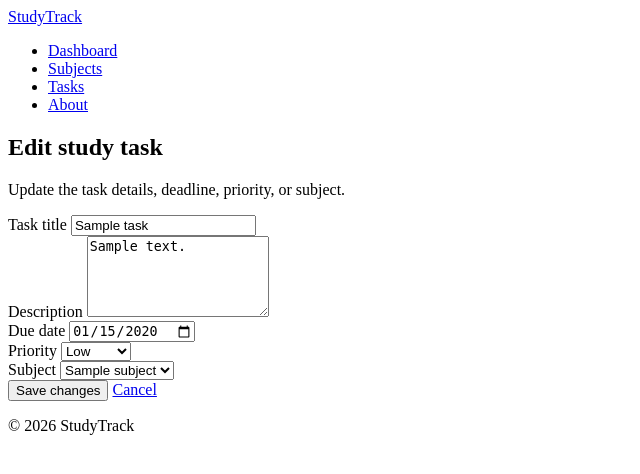
After one commit to jalynch67/Database-Project---StudyTrack, a Flask app: page /tasks/1/edit in a window 1280 px wide. The commit adds this page. Shown: the top 474 px of the page, without its empty margins (0-640 px from the left). Run offline with Flask 3, Linux system fonts and the light colour scheme; tables that the repository leaves empty hold one stand-in row (values such as "Sample post").

Commit message:
Add edit task functionality with form and validation

```diff
--- a/app.py
+++ b/app.py
@@ -195,6 +195,80 @@ def add_task():
     return render_template("tasks/add.html", subjects=all_subjects)
 
 
+@app.route("/tasks/<int:task_id>/edit", methods=["GET", "POST"])
+def edit_task(task_id):
+    """Display the edit form and update a study task."""
+    task = StudyTask.query.get_or_404(task_id)
+    all_subjects = Subject.query.order_by(Subject.name).all()
+
+    if request.method == "POST":
+        title = request.form.get("title", "").strip()
+        description = request.form.get("description", "").strip()
+        due_date_text = request.form.get("due_date", "")
+        priority = request.form.get("priority", "medium")
+        subject_id = request.form.get("subject_id", type=int)
+        allowed_priorities = ["low", "medium", "high"]
+
+        if not title:
+            flash("Please enter a task title.", "error")
+            return render_template(
+                "tasks/edit.html",
+                task=task,
+                subjects=all_subjects,
+            )
+
+        if len(title) > 150:
+            flash("The task title must be 150 characters or fewer.", "error")
+            return render_template(
+                "tasks/edit.html",
+                task=task,
+                subjects=all_subjects,
+            )
+
+        try:
+            due_date = datetime.strptime(due_date_text, "%Y-%m-%d").date()
+        except ValueError:
+            flash("Please enter a valid due date.", "error")
+            return render_template(
+                "tasks/edit.html",
+                task=task,
+                subjects=all_subjects,
+            )
+
+        if priority not in allowed_priorities:
+            flash("Please select a valid priority.", "error")
+            return render_template(
+                "tasks/edit.html",
+                task=task,
+                subjects=all_subjects,
+            )
+
+        subject = db.session.get(Subject, subject_id)
+        if subject is None:
+            flash("Please select a valid subject.", "error")
+            return render_template(
+                "tasks/edit.html",
+                task=task,
+                subjects=all_subjects,
+            )
+
+        task.title = title
+        task.description = description or None
+        task.due_date = due_date
+        task.priority = priority
+        task.subject_id = subject.id
+        db.session.commit()
+
+        flash("Study task updated successfully.", "success")
+        return redirect(url_for("tasks"))
+
+    return render_template(
+        "tasks/edit.html",
+        task=task,
+        subjects=all_subjects,
+    )
+
+
 @app.route("/about")
 def about():
     """Display information about StudyTrack."""
--- a/templates/subjects/detail.html
+++ b/templates/subjects/detail.html
@@ -57,6 +57,10 @@
             {% else %}
             <p>Status: Open</p>
             {% endif %}
+
+            <a href="{{ url_for('edit_task', task_id=task.id) }}">
+                Edit task
+            </a>
         </li>
         {% endfor %}
     </ul>
--- /dev/null
+++ b/templates/tasks/edit.html
@@ -0,0 +1,83 @@
+{% extends "base.html" %}
+
+{% block title %}Edit {{ task.title }} | StudyTrack{% endblock %}
+
+{% block content %}
+<section>
+    <h1>Edit study task</h1>
+
+    <p>
+        Update the task details, deadline, priority, or subject.
+    </p>
+</section>
+
+<section>
+    <form method="POST" action="{{ url_for('edit_task', task_id=task.id) }}">
+        <div>
+            <label for="title">Task title</label>
+            <input
+                type="text"
+                id="title"
+                name="title"
+                maxlength="150"
+                value="{{ request.form.get('title', task.title) }}"
+                required
+            >
+        </div>
+
+        <div>
+            <label for="description">Description</label>
+            <textarea
+                id="description"
+                name="description"
+                rows="5"
+            >{{ request.form.get('description', task.description or '') }}</textarea>
+        </div>
+
+        <div>
+            <label for="due_date">Due date</label>
+            <input
+                type="date"
+                id="due_date"
+                name="due_date"
+                value="{{ request.form.get('due_date', task.due_date.isoformat()) }}"
+                required
+            >
+        </div>
+
+        <div>
+            <label for="priority">Priority</label>
+            {% set selected_priority = request.form.get('priority', task.priority) %}
+            <select id="priority" name="priority" required>
+                <option value="low" {% if selected_priority == 'low' %}selected{% endif %}>
+                    Low
+                </option>
+                <option value="medium" {% if selected_priority == 'medium' %}selected{% endif %}>
+                    Medium
+                </option>
+                <option value="high" {% if selected_priority == 'high' %}selected{% endif %}>
+                    High
+                </option>
+            </select>
+        </div>
+
+        <div>
+            <label for="subject_id">Subject</label>
+            {% set selected_subject = request.form.get('subject_id', task.subject_id|string) %}
+            <select id="subject_id" name="subject_id" required>
+                {% for subject in subjects %}
+                    <option
+                        value="{{ subject.id }}"
+                        {% if selected_subject == subject.id|string %}selected{% endif %}
+                    >
+                        {{ subject.name }}
+                    </option>
+                {% endfor %}
+            </select>
+        </div>
+
+        <button type="submit">Save changes</button>
+        <a href="{{ url_for('tasks') }}">Cancel</a>
+    </form>
+</section>
+{% endblock %}
--- a/templates/tasks/list.html
+++ b/templates/tasks/list.html
@@ -40,6 +40,10 @@
                     {% else %}
                         <p>Status: Open</p>
                     {% endif %}
+
+                    <a href="{{ url_for('edit_task', task_id=task.id) }}">
+                        Edit task
+                    </a>
                 </li>
             {% endfor %}
         </ul>
```
Lines whose indentation alone changed are shown as unchanged.
